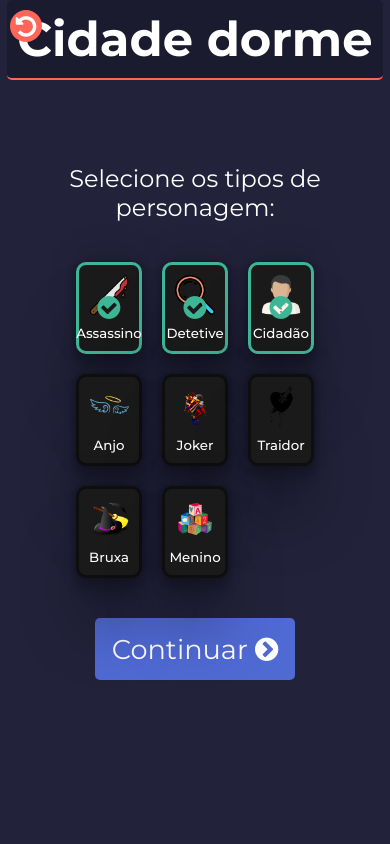
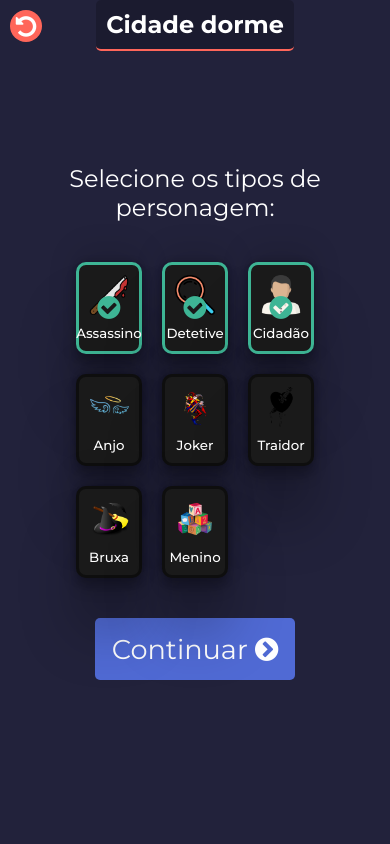
Before and after one commit to danilolan/cidadedorme, a React (Create React App) app: page / in a window 390 px wide. Shown: the top 844 px of the page. Built offline with nearby package versions, Linux system fonts and the light colour scheme.

Commit message:
erro build resolvido

```diff
--- a/src/components/game/qtdetetive/QtDetetive.jsx
+++ b/src/components/game/qtdetetive/QtDetetive.jsx
@@ -1,5 +1,4 @@
-import React from 'react';
-import { useState,useEffect } from 'react/cjs/react.development';
+import React, { useState,useEffect } from 'react';
 import Card from '../cards/Card';
 import './qtdetetive.scss'
 
--- a/src/components/game/qtplayers/QtPlayers.jsx
+++ b/src/components/game/qtplayers/QtPlayers.jsx
@@ -1,5 +1,4 @@
-import React from 'react';
-import { useState,useEffect } from 'react/cjs/react.development';
+import React, { useState,useEffect } from 'react';
 import './qtplayers.scss'
 
 function QtPlayers(props) {
--- a/src/components/main/App.scss
+++ b/src/components/main/App.scss
@@ -37,13 +37,12 @@ $preto: #1A1A1A;
   border-radius: 5px;
 }
 
-@media only screen and (max-width: 550px){
+@media only screen and (max-height: 1000px){
   .App{
-    .gamedisplay{
-
+    h1{
+      font-size: 1.5em;
     }
   }
-
 }
 
 @media only screen and (max-height: 700px){
```
